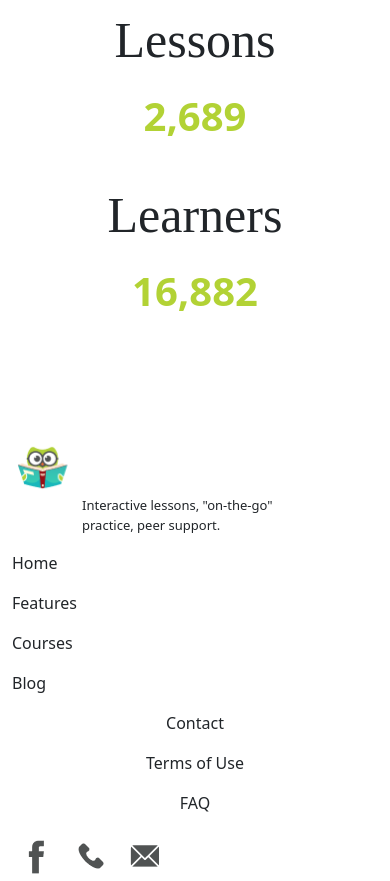
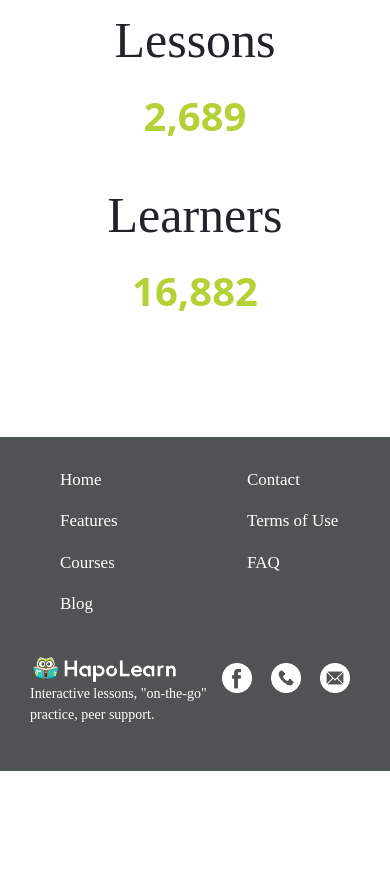
Before and after one commit to Tuanhdhapo/page-18, a plain HTML site: page index.html in a window 390 px wide. Shown: the part 4486-5367 px from the top of the page. After the commit the page ends 5257 px from the top, so only its background shows below. Drawn offline with nearby package versions, Linux system fonts and the light colour scheme; files that its build step writes are made by us from their sources.

Commit message:
issue-footer

```diff
--- a/index.html
+++ b/index.html
@@ -300,32 +300,42 @@
         </div>
 
         <div class="footer">
-            <div class="container">
+            <div class="fuild-container">
                 <div class="row">
 
-                    <div class="footer-image col-xl-3">
+                    <div class="footer-image col-md-4 col-6 order-md-1">
                         <img src="assets/img/hapo-white.png">
                         <p>Interactive lessons, "on-the-go"<br>
                             practice, peer support.</p>
                     </div>
 
-                    <div class="home col-xl-3">
+                    <div class="home col-6 order-first col-md-2 order-md-2">
                         <p>Home</p>
                         <p>Features</p>
                         <p>Courses</p>
                         <p>Blog</p>
                     </div>
 
-                    <div class="contact col-xl-3 text-center">
+                    <div class="contact col-6 order-first col-md-2 order-md-3">
                         <p>Contact</p>
                         <p>Terms of Use</p>
                         <p>FAQ</p>
                     </div>
 
-                    <div class="footer-icon col-xl-3">
-                        <a href=""><img src="assets/img/fb.png"></a>
-                        <a href=""><img src="assets/img/phone.png"></a>
-                        <a href=""><img src="assets/img/email.png"></a>
+                    <div class="footer-icon col-md-4 col-6 order-last
+                        order-md-4">
+                        <a href="" class="data-toggle="tooltip
+                            data-placement="right"
+                            title="facebook.com/tuyen.dung.haposoft"><img
+                                src="assets/img/fb.png" alt="facebook"></a>
+                        <a href="" class="data-toggle="tooltip
+                            data-placement="right"
+                            title="+84-85-645-9898"><img
+                                src="assets/img/phone.png" alt="phone"></a>
+                        <a href="" class="data-toggle="tooltip
+                            data-placement="right"
+                            title="info@haposoft.com"><img
+                                src="assets/img/email.png" alt="email"></a>
                     </div>
 
                 </div>
--- a/scss/_variable.scss
+++ b/scss/_variable.scss
@@ -1,4 +1,5 @@
-$color-blue: #B2D235;
+$color-blue: #b2d235;
 $font-family: Open Cambria, "Hoefler Text", "Liberation Serif", Times, "Times New Roman", "serif";
 $shadow-hapo: #888888;
 $color-button: white;
+$footer-bg: #505353;
--- a/scss/style.scss
+++ b/scss/style.scss
@@ -225,16 +225,45 @@
   }
 
   .footer {
+    padding: 40px;
+    background-color: $footer-bg;
     margin-top: 100px;
+    color: $color-button;
 
     .footer-image {
       img {
         width: 290px;
+        margin-left: 80px;
       }
 
       p {
-        font-size: 13px;
-        margin-left: 70px;
+        width: 240px;
+        font-size: 19px;
+        margin-left: 150px;
+        font-family: $font-family;
+      }
+    }
+
+    .home {
+      p {
+        font-size: 23px;
+        margin-left: 90px;
+        font-family: $font-family;
+      }
+    }
+
+    .contact {
+      p {
+        font-size: 23px;
+        margin-left: 20px;
+        font-family: $font-family;
+      }
+    }
+
+    .footer-icon {
+      img {
+        margin-top: 80px;
+        margin-left: 20px;
       }
     }
   }
@@ -405,6 +434,43 @@
       }
     }
   }
+
+  .footer {
+    padding: 40px;
+
+    .footer-image {
+      img {
+        width: 170px;
+        margin-left: 0px;
+      }
+
+      p {
+        font-size: 16px;
+        margin-left: 0px;
+      }
+    }
+
+    .home {
+      p {
+        font-size: 18px;
+        margin-left: 10px;
+      }
+    }
+
+    .contact {
+      p {
+        font-size: 18px;
+        margin-left: 20px;
+      }
+    }
+
+    .footer-icon {
+      img {
+        width: 40px;
+        margin-left: 20px;
+      }
+    }
+  }
 }
 
 @media only screen and (max-width: 415px) {
@@ -558,4 +624,45 @@
       }
     }
   }
+
+  .footer {
+    padding: 30px;
+
+    .footer-image {
+      margin-top: 20px;
+
+      img {
+        width: 150px;
+        margin-left: 0px;
+      }
+
+      p {
+        font-size: 14px;
+        margin-left: 0px;
+        width: 300px;
+      }
+    }
+
+    .home {
+      p {
+        font-size: 17px;
+        margin-left: 30px;
+      }
+    }
+
+    .contact {
+      p {
+        font-size: 17px;
+        margin-left: 40px;
+      }
+    }
+
+    .footer-icon {
+      img {
+        margin-top: 30px;
+        width: 30px;
+        margin-left: 15px;
+      }
+    }
+  }
 }
```
